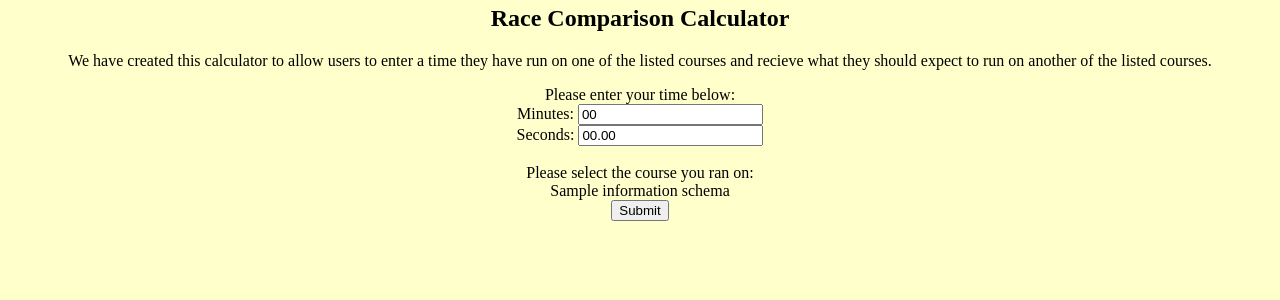
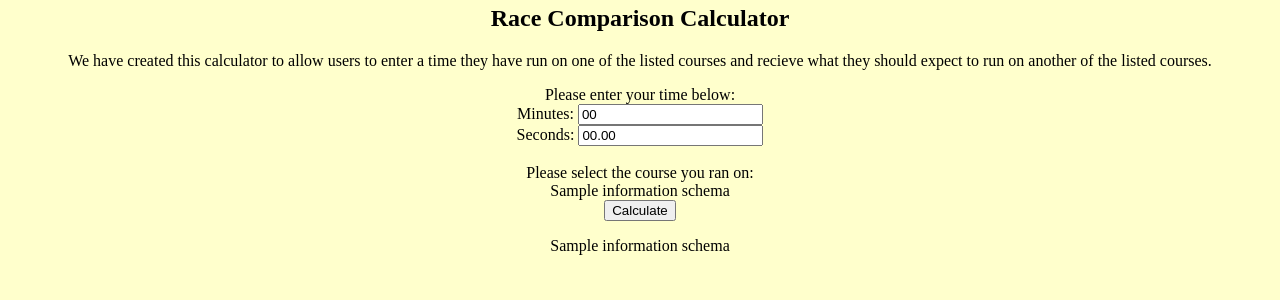
Before and after one commit to cfoley12/website_connorfoley, a Flask app: page /calculator.html in a window 1280 px wide. Shown: the part 162-462 px from the top of the page. Run offline with Flask 2, Linux system fonts and the light colour scheme; a database or web service that is not in the repository returns one stand-in record (values such as "Sample title"); some libraries are stand-ins or nearby versions.

Commit message:
all 12/11 15:34

```diff
--- a/templates/calculator.html
+++ b/templates/calculator.html
@@ -22,7 +22,7 @@
 		<!--<input type="submit" value="Submit">-->
 	</form>
 
-<button onclick="total_seconds()">Submit</button>
+<button onclick="total_seconds()">Calculate</button>
 
 <p id="demo"></p>
 
@@ -38,6 +38,10 @@ function total_seconds() {
 }
 </script>
 
+{% for course in courses %}
+    {{ course }}<br>
+{% endfor %}
+
 </div>
 
 {% endblock %}
```
